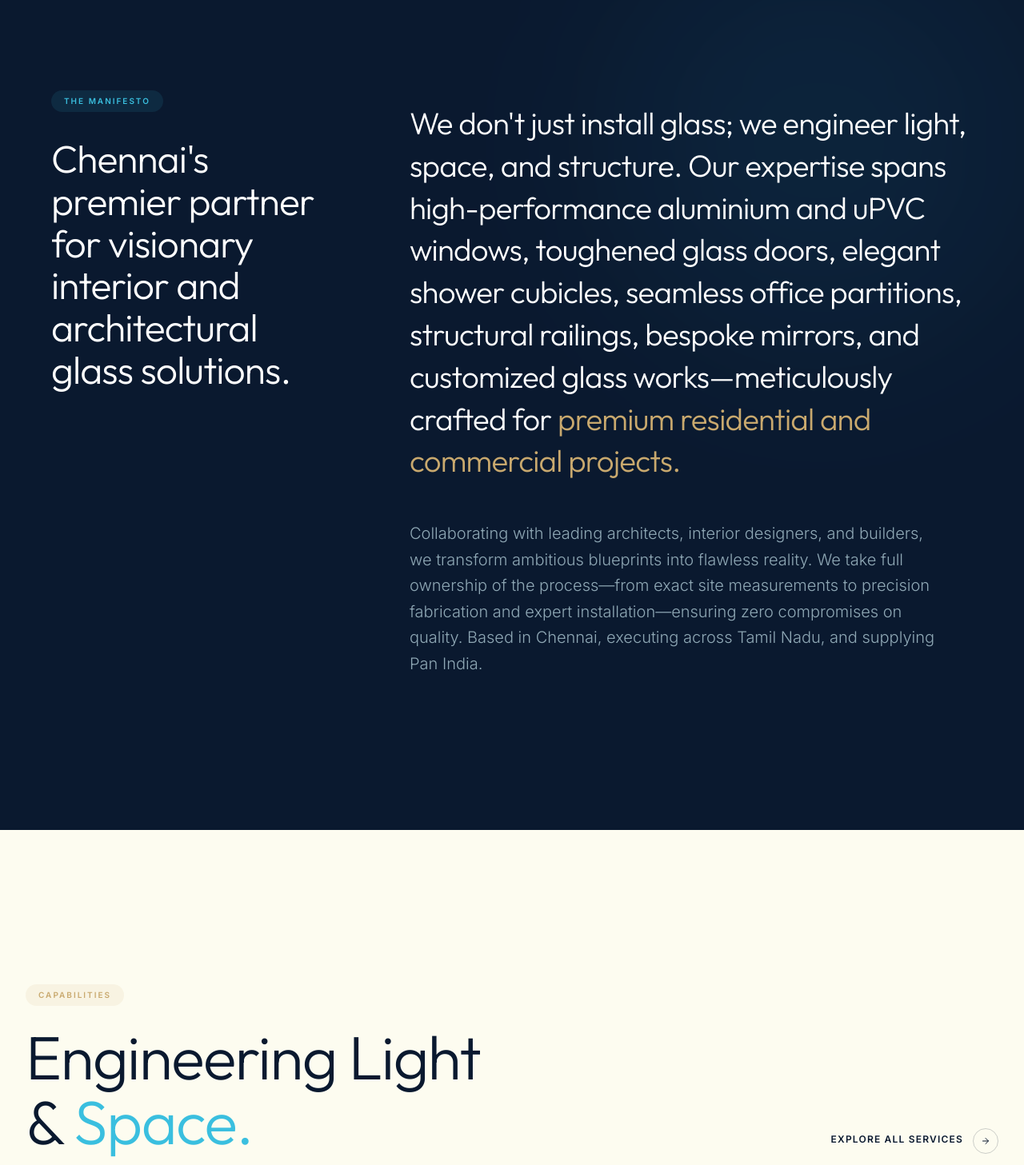
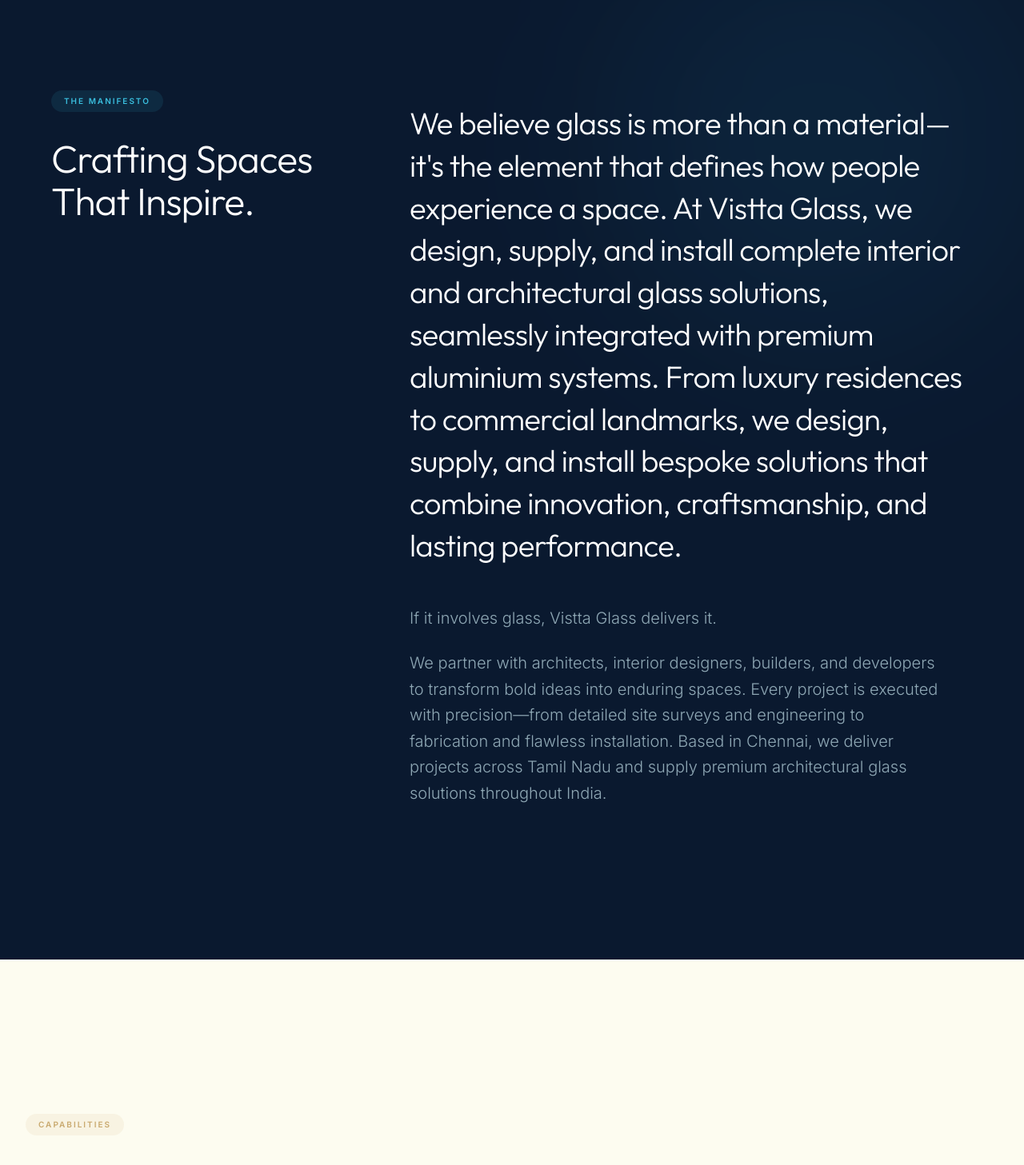
Before and after one commit to rhv1501/visttaglass, a Next.js app: page / in a window 1280 px wide. Shown: the part 880-2337 px from the top of the page at 80% size. Built offline with nearby package versions, Linux system fonts and the light colour scheme.

Commit message:
docx change

```diff
--- a/app/[slug]/page.tsx
+++ b/app/[slug]/page.tsx
@@ -118,24 +118,24 @@
                   <div className="flex flex-col md:flex-row gap-6 md:gap-12 items-start">
                     <span className="text-5xl font-heading font-extrabold text-brand-navy/10">01</span>
                     <div>
-                      <h3 className="text-2xl font-heading font-bold text-brand-navy mb-4">Precision Engineered</h3>
-                      <p className="text-brand-navy/70 leading-relaxed font-light text-lg">Every structural pane is measured and cut with laser accuracy, ensuring a flawless fit for high-end architectural tolerances.</p>
+                      <h3 className="text-2xl font-heading font-bold text-brand-navy mb-4">Consultation & Planning</h3>
+                      <p className="text-brand-navy/70 leading-relaxed font-light text-lg">Understanding your vision, evaluating the site, and recommending the most suitable glass solutions for your space.</p>
                     </div>
                   </div>
 
                   <div className="flex flex-col md:flex-row gap-6 md:gap-12 items-start">
                     <span className="text-5xl font-heading font-extrabold text-brand-navy/10">02</span>
                     <div>
-                      <h3 className="text-2xl font-heading font-bold text-brand-navy mb-4">Premium Global Sourcing</h3>
-                      <p className="text-brand-navy/70 leading-relaxed font-light text-lg">We source exclusively from world-renowned manufacturers, integrating high-grade German and European hardware systems.</p>
+                      <h3 className="text-2xl font-heading font-bold text-brand-navy mb-4">Precision Fabrication</h3>
+                      <p className="text-brand-navy/70 leading-relaxed font-light text-lg">Using premium glass and quality hardware, every component is fabricated to exact project specifications.</p>
                     </div>
                   </div>
 
                   <div className="flex flex-col md:flex-row gap-6 md:gap-12 items-start">
                     <span className="text-5xl font-heading font-extrabold text-brand-navy/10">03</span>
                     <div>
-                      <h3 className="text-2xl font-heading font-bold text-brand-navy mb-4">Flawless Installation</h3>
-                      <p className="text-brand-navy/70 leading-relaxed font-light text-lg">Execution is everything. Our certified engineers handle complex installations with absolute clinical precision, guaranteeing acoustic and structural integrity.</p>
+                      <h3 className="text-2xl font-heading font-bold text-brand-navy mb-4">Seamless Installation</h3>
+                      <p className="text-brand-navy/70 leading-relaxed font-light text-lg">From delivery to final installation, every detail is executed with precision, ensuring exceptional quality, safety, and a flawless finish.</p>
                     </div>
                   </div>
                 </div>
@@ -151,11 +151,16 @@
                 <div className="mt-12 p-8 border border-brand-navy/10 bg-brand-offwhite">
                   <h4 className="text-sm font-bold uppercase tracking-widest text-brand-navy mb-4">Direct Inquiry</h4>
                   <p className="text-brand-navy/60 font-mono text-sm leading-relaxed mb-6">
-                    For architectural briefs and immediate commercial estimates, contact our engineering desk directly.
+                    Need a customized glass solution? Contact our team for expert guidance, project consultations, and competitive commercial quotations.
                   </p>
-                  <a href="tel:+919840396462" className="text-brand-teal font-heading text-2xl font-bold hover:text-brand-navy transition-colors">
-                    +91 98403 96462
-                  </a>
+                  <div className="flex flex-col gap-2">
+                    <a href="tel:+919840396462" className="text-brand-teal font-heading text-2xl font-bold hover:text-brand-navy transition-colors">
+                      +91 98403 96462
+                    </a>
+                    <a href="mailto:Sales@visttaglass.com" className="text-brand-navy/80 hover:text-brand-teal font-mono text-sm transition-colors break-all">
+                      Sales@visttaglass.com
+                    </a>
+                  </div>
                 </div>
               </div>
             </div>
--- a/app/services/page.tsx
+++ b/app/services/page.tsx
@@ -21,10 +21,10 @@
               Our Solutions
             </span>
             <h1 className="text-[clamp(3.5rem,8vw,8rem)] font-heading font-extrabold text-brand-navy leading-[0.95] tracking-tight">
-              Premium Glass <br /> <span className="text-brand-gold">Solutions.</span>
+              Innovative Glass <br /> <span className="text-brand-gold">Solutions.</span>
             </h1>
             <p className="mt-8 text-[clamp(1.2rem,2vw,1.5rem)] text-brand-navy/70 max-w-2xl font-light leading-relaxed">
-              We specialize in the supply and installation of interior and architectural glass solutions for residential and commercial projects. From site measurement to fabrication and installation, we ensure professional service and timely completion.
+              We specialize in the supply and installation of premium interior and architectural glass solutions for residential and commercial projects. From precise site measurements and custom fabrication to professional installation, we deliver exceptional craftsmanship, reliable service, and on-time project completion.
             </p>
           </div>
 
--- a/components/Footer.tsx
+++ b/components/Footer.tsx
@@ -1,5 +1,6 @@
 import Link from "next/link";
 import { ArrowRight } from "lucide-react";
+import { serviceCategories } from "@/data/services";
 
 export default function Footer() {
   return (
@@ -45,10 +46,13 @@
           <div>
             <h4 className="text-white font-bold uppercase tracking-widest text-xs mb-6">Services</h4>
             <ul className="space-y-4 text-sm font-light">
-              <li><Link href="/aluminium-windows-chennai" className="text-white/50 hover:text-white transition-colors">Aluminium Systems</Link></li>
-              <li><Link href="/upvc-windows-chennai" className="text-white/50 hover:text-white transition-colors">uPVC Engineering</Link></li>
-              <li><Link href="/toughened-glass-chennai" className="text-white/50 hover:text-white transition-colors">Structural Glass</Link></li>
-              <li><Link href="/glass-partitions-chennai" className="text-white/50 hover:text-white transition-colors">Acoustic Partitions</Link></li>
+              {serviceCategories.map((category) => (
+                <li key={category.slug}>
+                  <Link href={`/services/${category.slug}`} className="text-white/50 hover:text-white transition-colors">
+                    {category.title}
+                  </Link>
+                </li>
+              ))}
             </ul>
           </div>
 
@@ -57,7 +61,7 @@
             <ul className="space-y-4 text-sm font-light text-white/50">
               <li>Door No.49, Old, Maddox St,</li>
               <li>Periyamedu, Choolai, Chennai</li>
-              <li className="pt-2"><a href="mailto:hello@visttaglass.com" className="hover:text-white transition-colors">hello@visttaglass.com</a></li>
+              <li className="pt-2"><a href="mailto:Sales@visttaglass.com" className="hover:text-white transition-colors">Sales@visttaglass.com</a></li>
             </ul>
           </div>
         </div>
--- a/components/Manifesto.tsx
+++ b/components/Manifesto.tsx
@@ -14,7 +14,7 @@
               The Manifesto
             </span>
             <h2 className="text-3xl md:text-5xl font-heading font-light text-white leading-[1.1] tracking-tight">
-              Chennai&apos;s premier partner for visionary interior and architectural glass solutions.
+              Crafting Spaces That Inspire.
             </h2>
           </div>
 
@@ -26,7 +26,7 @@
               transition={{ duration: 0.8, ease: [0.32, 0.72, 0, 1] }}
               className="text-[clamp(1.5rem,3vw,2.5rem)] font-heading font-medium text-white leading-snug mb-12"
             >
-              We don&apos;t just install glass; we engineer light, space, and structure. Our expertise spans high-performance aluminium and uPVC windows, toughened glass doors, elegant shower cubicles, seamless office partitions, structural railings, bespoke mirrors, and customized glass works—meticulously crafted for <span className="text-brand-gold">premium residential and commercial projects.</span>
+              We believe glass is more than a material—it&apos;s the element that defines how people experience a space. At Vistta Glass, we design, supply, and install complete interior and architectural glass solutions, seamlessly integrated with premium aluminium systems. From luxury residences to commercial landmarks, we design, supply, and install bespoke solutions that combine innovation, craftsmanship, and lasting performance.
             </motion.p>
 
             <motion.p
@@ -34,9 +34,19 @@
               whileInView={{ opacity: 1, y: 0 }}
               viewport={{ once: true, margin: "-100px" }}
               transition={{ duration: 0.8, delay: 0.1, ease: [0.32, 0.72, 0, 1] }}
+              className="text-lg md:text-xl text-brand-silver leading-relaxed max-w-2xl font-light mb-6"
+            >
+              If it involves glass, Vistta Glass delivers it.
+            </motion.p>
+
+            <motion.p
+              initial={{ opacity: 0, y: 20 }}
+              whileInView={{ opacity: 1, y: 0 }}
+              viewport={{ once: true, margin: "-100px" }}
+              transition={{ duration: 0.8, delay: 0.2, ease: [0.32, 0.72, 0, 1] }}
               className="text-lg md:text-xl text-brand-silver leading-relaxed max-w-2xl font-light"
             >
-              Collaborating with leading architects, interior designers, and builders, we transform ambitious blueprints into flawless reality. We take full ownership of the process—from exact site measurements to precision fabrication and expert installation—ensuring zero compromises on quality. Based in Chennai, executing across Tamil Nadu, and supplying Pan India.
+              We partner with architects, interior designers, builders, and developers to transform bold ideas into enduring spaces. Every project is executed with precision—from detailed site surveys and engineering to fabrication and flawless installation. Based in Chennai, we deliver projects across Tamil Nadu and supply premium architectural glass solutions throughout India.
             </motion.p>
           </div>
 
--- a/components/ServicesShowcase.tsx
+++ b/components/ServicesShowcase.tsx
@@ -45,7 +45,7 @@
               Capabilities
             </span>
             <h2 className={`text-[clamp(2.5rem,6vw,5rem)] font-heading font-light leading-[1.05] tracking-tight transition-colors duration-500 ${hoveredIndex !== null ? 'text-white' : 'text-brand-navy'}`}>
-              Engineering Light <br /> &amp; <span className={hoveredIndex !== null ? 'text-brand-gold' : 'text-brand-cyan'}>Space.</span>
+              From Vision <br /> to <span className={hoveredIndex !== null ? 'text-brand-gold' : 'text-brand-cyan'}>Reality.</span>
             </h2>
           </div>
           <Link href="/services" className={`mt-8 md:mt-0 flex items-center gap-3 uppercase tracking-[0.1em] text-xs font-bold group transition-colors duration-500 ${hoveredIndex !== null ? 'text-white' : 'text-brand-navy'}`}>
--- a/data/services.ts
+++ b/data/services.ts
@@ -21,7 +21,7 @@
     title: "Architectural Glass",
     slug: "architectural-glass",
     image: "/categories images/architectureglass.avif",
-    description: "High-performance glass solutions for structural and exterior applications.",
+    description: "Engineered for strength, performance, and modern aesthetics, our architectural glass solutions are designed for structural façades, exterior applications, and high-performance building envelopes. Explore our comprehensive range of specialized glass solutions below.",
     services: [
       {
         slug: "toughened-glass",
@@ -29,7 +29,7 @@
         description: "High-strength toughened architectural glass for facades, doors, and structural glazing.",
         heading: "Structural Toughened Glass",
         serviceName: "Toughened Glass",
-        content: "Processed in advanced facilities, our toughened glass is up to 5 times stronger than standard annealed glass. We provide custom sizes and finishes for structural facades, frameless doors, and canopy systems.",
+        content: "High-strength, heat-treated safety glass engineered for modern architectural applications. Precision-manufactured and available in custom sizes and finishes, it delivers exceptional durability, clarity, and performance for structural façades, Entrance Door, glass canopies, glass railings, partitions, and other contemporary glass systems.",
         image: "/categories images/architectural/structural toughend.jpg"
       },
       {
@@ -38,7 +38,7 @@
         description: "Secure, acoustic, and resilient laminated glass for high-traffic zones.",
         heading: "Laminated Safety Glass",
         serviceName: "Laminated Glass",
-        content: "Laminated glass provides maximum safety and sound insulation. Made by bonding two or more layers of glass with an interlayer, it holds together when shattered, making it ideal for skylights, railings, and security glazing.",
+        content: "Engineered for superior safety and sound insulation, laminated glass consists of two or more glass layers bonded with a durable interlayer. Even if the glass breaks, the interlayer holds the fragments together, minimizing injury and enhancing security. Perfect for skylights, glass roofs, canopies, facades, and other architectural applications.",
         image: "/categories images/architectural/safety glass.jpg"
       },
       {
@@ -52,11 +52,11 @@
       },
       {
         slug: "insulated-glass",
-        title: "Insulated Glass Units (IGU)",
+        title: "DGU (Double Glazed Unit) Glass",
         description: "Energy-efficient double and triple glazing for optimal thermal performance.",
-        heading: "High-Performance Insulated Glass",
-        serviceName: "Insulated Glass",
-        content: "Reduce energy costs and enhance indoor comfort with our Insulated Glass Units (IGU). Designed to minimize heat transfer, they are perfect for energy-efficient commercial buildings and luxury residences.",
+        heading: "DGU (Double Glazed Unit) Glass",
+        serviceName: "DGU Glass",
+        content: "DGU Glass features two glass panes separated by an insulated air gap, providing excellent sound insulation and improved thermal performance. Widely used in windows, it helps reduce outside noise, enhances indoor comfort, and improves energy efficiency for both residential and commercial spaces.",
         image: "/categories images/architectural/inuslated glass unit.jpeg"
       }
     ]
@@ -73,7 +73,7 @@
         description: "Vibrant and sleek painted glass for modern interiors and wall cladding.",
         heading: "Premium Back Painted Glass",
         serviceName: "Painted Glass",
-        content: "Add a splash of color to your spaces with our back painted glass. Highly durable and easy to clean, it's perfect for kitchen backsplashes, office writing boards, and feature walls.",
+        content: "Give your interiors a clean, modern, and vibrant look with our Premium Back Painted Glass. Its smooth, glossy finish is easy to clean, moisture-resistant, and built to last, making it an ideal choice for kitchen backsplashes, wardrobes, wall cladding, office Interiors, and feature walls.",
         image: "/categories images/interior/back painted.webp"
       },
       {
```
